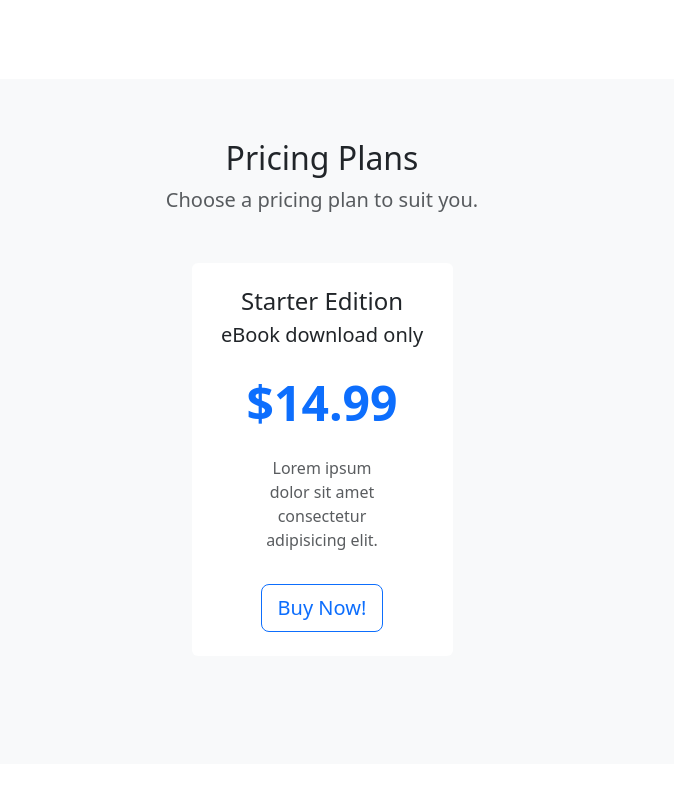
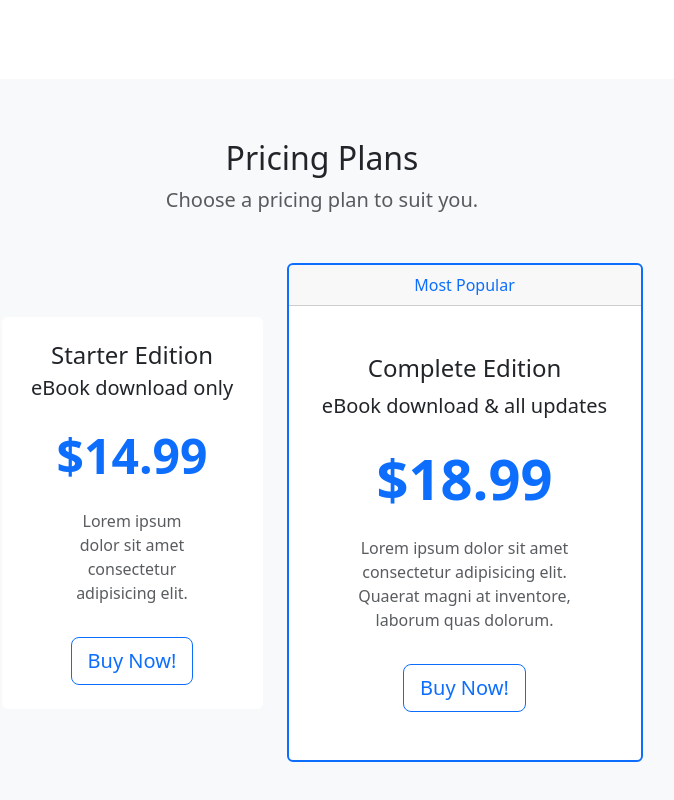
Before and after one commit to dev-satyamthakur/Book-Website, a plain HTML site: page index.html in a window 1280 px wide. Shown: the part 596-1396 px from the top of the page, without its empty margins (318-992 px from the left). Before the commit the page ends 1360 px from the top, so only its background shows below. Drawn offline with nearby package versions, Linux system fonts and the light colour scheme.

Commit message:
Adding the Most Popular card

```diff
--- a/index.html
+++ b/index.html
@@ -88,6 +88,20 @@
                         </div>
                     </div>
                 </div>
+
+                <div class="col-9 col-lg-4">
+                    <div class="card border-primary border-2">
+                        <div class="card-header text-center text-primary">Most Popular</div>
+                        <div class="card-body text-center py-5">
+                            <h4>Complete Edition</h4>
+                            <p class="lead card-subtitile">eBook download & all updates</p>
+                            <p class="display-4 my-4 text-primary fw-bold">$18.99</p>
+                            <p class="card-text mx-5 text-muted d-none d-lg-block">Lorem ipsum dolor sit amet consectetur adipisicing elit. Quaerat magni at inventore, laborum quas dolorum.</p>
+                            <a href="#" class="btn btn-outline-primary btn-lg mt-3">Buy Now!</a>
+                        </div>
+                    </div>
+                </div>
+
             </div>
 
         </div>
```
